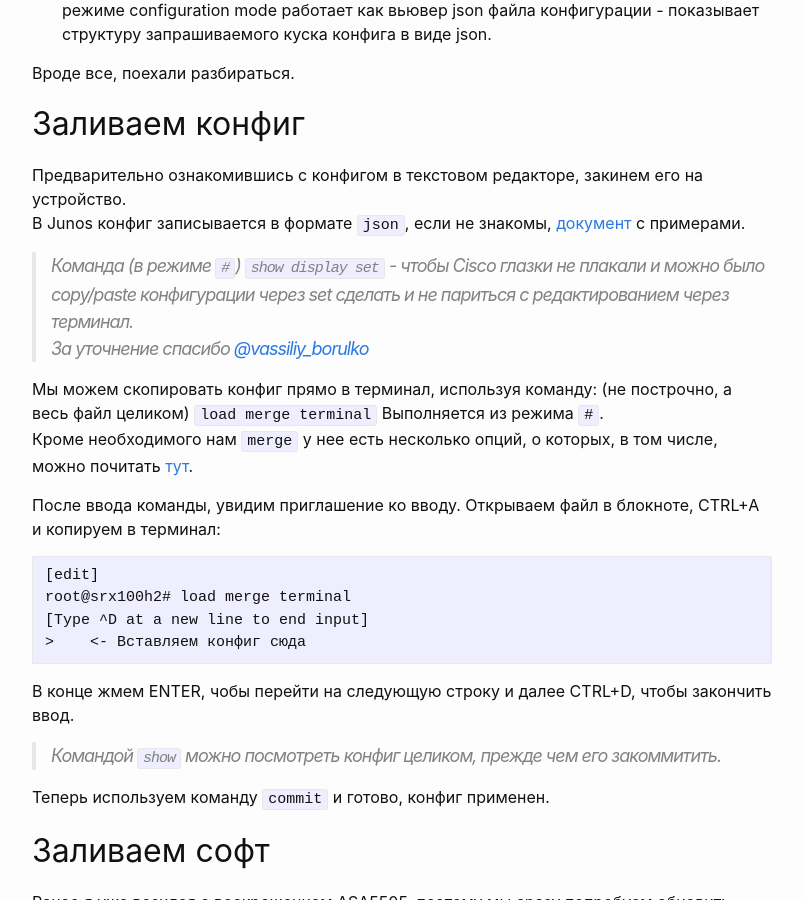
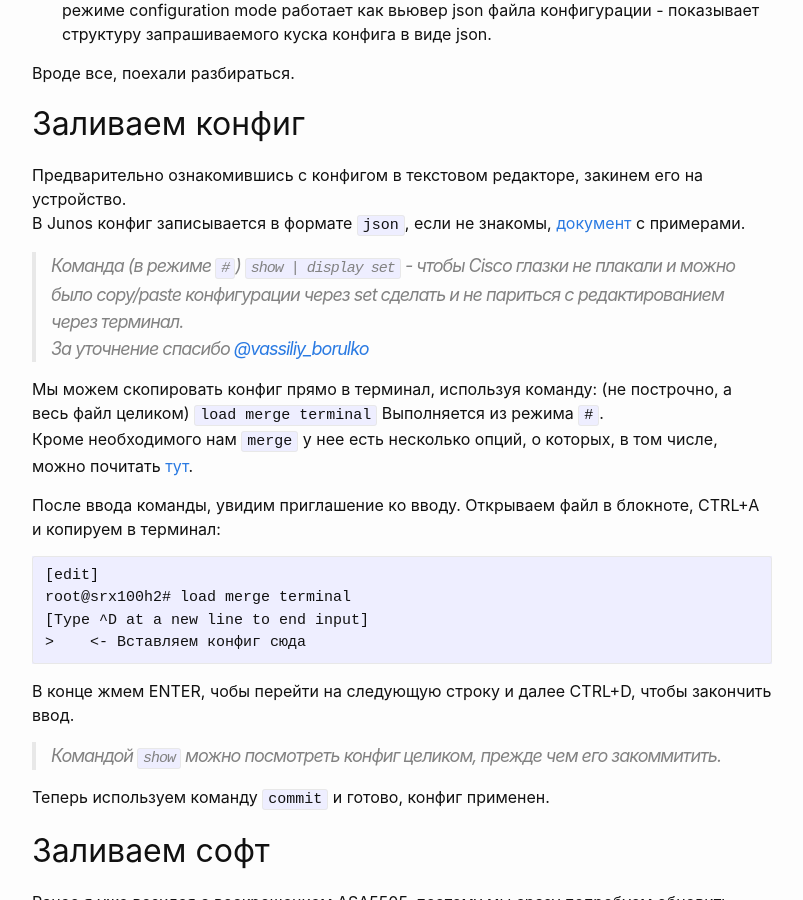
Before and after one commit to woohung/woohung.github.io, a Jekyll site: the page built from _posts/2023-02-09-Dynamic VPN на Juniper SRX100H2.md, in a window 1280 px wide and 900 px high, scrolled down 2113 px. Shown: the whole window, without its empty margins (238-1041 px from the left). Built offline with Jekyll 4.4.1, drawn with Linux system fonts in a browser that asks for light colours.

```diff
--- a/_posts/2023-02-09-Dynamic VPN на Juniper SRX100H2.md
+++ b/_posts/2023-02-09-Dynamic VPN на Juniper SRX100H2.md
@@ -56,7 +56,7 @@ root@srx100h2#    <- Configuration mode
 Предварительно ознакомившись с конфигом в текстовом редакторе, закинем его на устройство.
 В Junos конфиг записывается в формате `json`, если не знакомы, [документ](https://higherlogicdownload.s3.amazonaws.com/JUNIPER/MigratedAttachments/BD2B2715-FA41-4B55-93C4-B6F775D18EE0-2-JSON-Whitepaper.pdf) с примерами.
 
-> Команда (в режиме `#`) `show display set` - чтобы Cisco глазки не плакали и можно было copy/paste конфигурации через set сделать и не париться с редактированием через терминал.
+> Команда (в режиме `#`) `show | display set` - чтобы Cisco глазки не плакали и можно было copy/paste конфигурации через set сделать и не париться с редактированием через терминал.
 > *За уточнение спасибо [@vassiliy_borulko](https://t.me/vassiliy_borulko)*
 
 Мы можем скопировать конфиг прямо в терминал, используя команду: (не построчно, а весь файл целиком) `load merge terminal` Выполняется из режима `#`.
```
